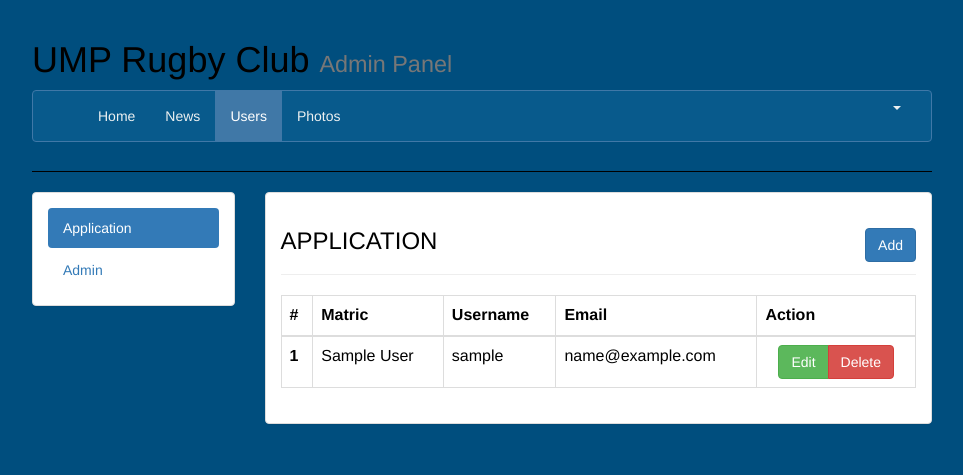
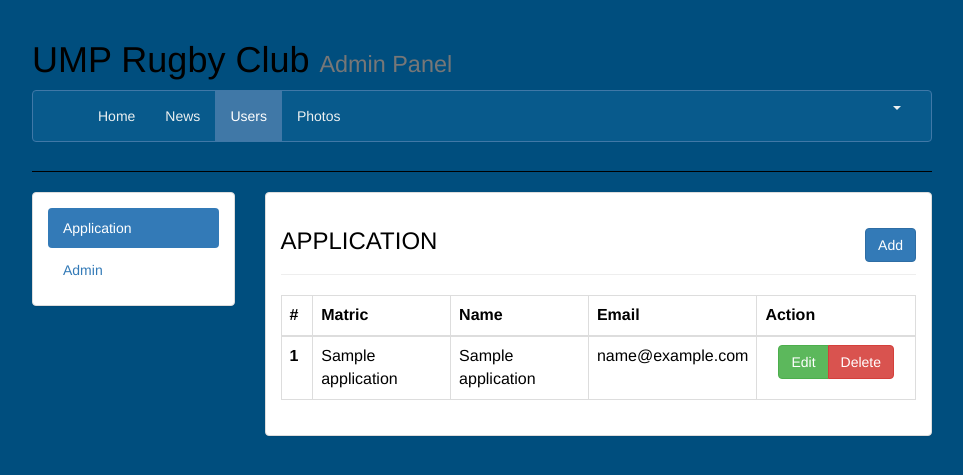
Before and after one commit to muhdarfan/SimpleRugbyClubPortalSystem, a PHP site: page /admin/users.php?view=application in a window 1280 px wide. Shown: the top 475 px of the page, without its empty margins (158-1121 px from the left). Run offline with PHP 8.4, Linux system fonts and the light colour scheme; the visitor is signed in with stand-in values (Sample User, id 1); tables that the repository leaves empty or names only in its code hold one stand-in row (values such as "Sample post"); data that the repository does not hold is empty.

Commit message:
Final update

```diff
--- a/admin/users.php
+++ b/admin/users.php
@@ -7,29 +7,27 @@ if ($_SERVER['REQUEST_METHOD'] == 'POST') {
             case 'application':
                 if ($_GET['action'] == 'add') {
                     $AddData = array(
-                        'username' => htmlspecialchars($_POST['username']),
+                        'name' => htmlspecialchars($_POST['name']),
                         'userNoMatric' => htmlspecialchars($_POST['matric']),
                         'userEmail' => $_POST['email'],
-                        'userPass' => $_POST['password'],
                         'userPhone' => $_POST['phone'],
                     );
 
-                    $DB->insert('tbl_users', $AddData);
+                    $DB->insert('tbl_application', $AddData);
                 } elseif ($_GET['action'] == 'edit') {
                     $ID = intval($_POST['editID']);
 
-                    $Adminname = htmlspecialchars($_POST['eUsername']);
+                    $Name = htmlspecialchars($_POST['eName']);
                     $Email = htmlspecialchars($_POST['eEmail']);
                     $Matric = htmlspecialchars($_POST['eMatric']);
                     $Phone = $_POST['ePhone'];
 
                     $DB->where('userID', $ID);
-                    $DB->update('tbl_users', array(
-                        'username' => $Adminname,
+                    $DB->update('tbl_application', array(
+                        'name' => $Name,
                         'userNoMatric' => $Matric,
                         'userEmail' => $Email,
                         'userPhone' => $Phone,
-                        'userPass' => $_POST['ePassword']
                     ));
                 }
                 break;
@@ -147,9 +145,9 @@ if ($_SERVER['REQUEST_METHOD'] == 'POST') {
                                     if ($_GET['view'] == 'admin' && intval($_GET['id'])) {
                                         $DB->where('adminID', $_GET['id']);
                                         $DB->delete('tbl_admin');
-                                    } elseif ($_GET['view'] == 'user' && intval($_GET['id'])) {
+                                    } elseif ($_GET['view'] == 'application' && intval($_GET['id'])) {
                                         $DB->where('userID', $_GET['id']);
-                                        $DB->delete('tbl_users');
+                                        $DB->delete('tbl_application');
                                     } else {
                                         header("LOCATION: users.php");
                                     }
@@ -162,7 +160,7 @@ if ($_SERVER['REQUEST_METHOD'] == 'POST') {
                         } else {
                             switch ($_GET['view']) {
                                 case "application":
-                                    $Data = $DB->get("tbl_users", null, array('userID as id', 'username', 'userNoMatric', 'userEmail as email'));
+                                    $Data = $DB->get("tbl_application", null, array('userID as id', 'name', 'userNoMatric', 'userEmail as email'));
                                     break;
 
                                 case "admin":
@@ -181,7 +179,7 @@ if ($_SERVER['REQUEST_METHOD'] == 'POST') {
                                     <tr>
                                         <th style="width: 5%;">#</th>
                                         <?php echo ($_GET['view'] == 'application' || $_GET['view'] != 'admin') ? "<th>Matric</th>" : '' ?>
-                                        <th>Username</th>
+                                        <th>Name</th>
                                         <th>Email</th>
                                         <th style="width: 25%;">Action</th>
                                     </tr>
@@ -194,7 +192,7 @@ if ($_SERVER['REQUEST_METHOD'] == 'POST') {
                                         echo "<tr>";
                                         echo "<th scope='row'>{$count}</th>";
                                         echo (isset($uData['userNoMatric'])) ? "<td>{$uData['userNoMatric']}</td>" : "";
-                                        echo "<td>{$uData['username']}</td>";
+                                        echo "<td>{$uData['name']}</td>";
                                         echo "<td>{$uData['email']}</td>";
                                         echo "<td class='text-center'><div class='btn-group' role='group'><a href='?view={$_GET['view']}&action=edit&id={$uData['id']}' class='btn btn-success' role='button'>Edit</a><a href='?view={$_GET['view']}&action=delete&id={$uData['id']}' class='btn btn-danger btn-delete' role='button'>Delete</a></div></td>";
                                         echo "</tr>";
--- a/assets/css/main.css
+++ b/assets/css/main.css
@@ -77,7 +77,7 @@ body {
 .header {
     min-height: 120px;
     background-color: #9fc1df;
-    color: #fff;
+    color: #394856;
 }
 
 .header img {
```
Also changed, not shown: admin/frame/addUser.php (+3 -8 lines), admin/frame/editUser.php (+3 -8 lines), register.php (+34 -24 lines).
